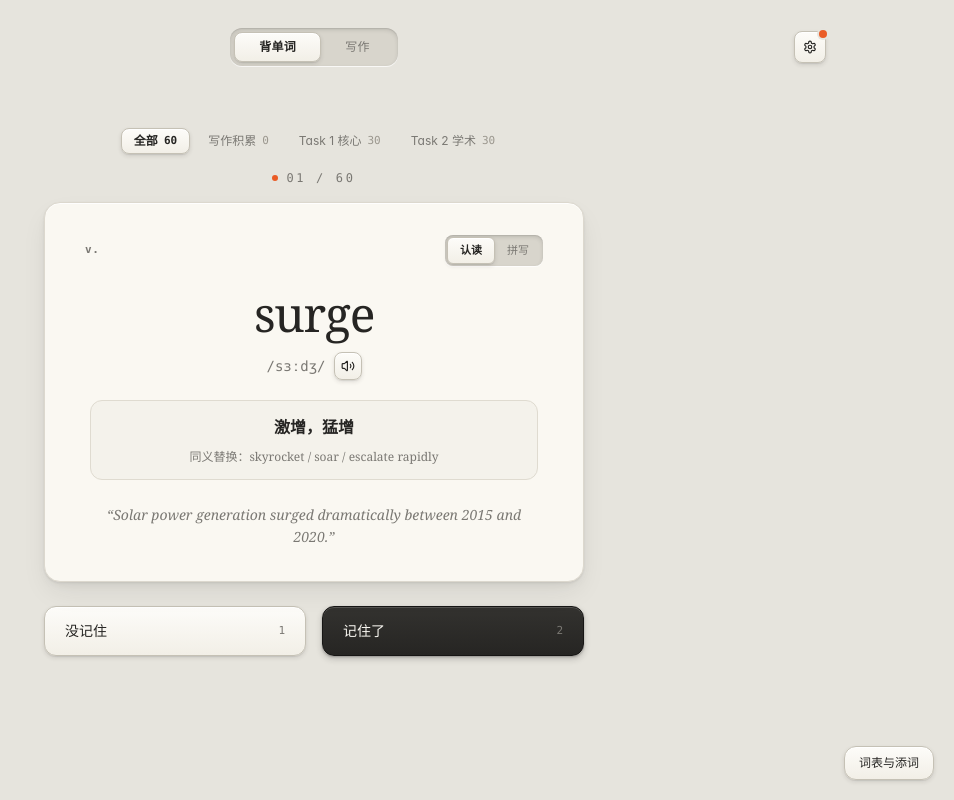
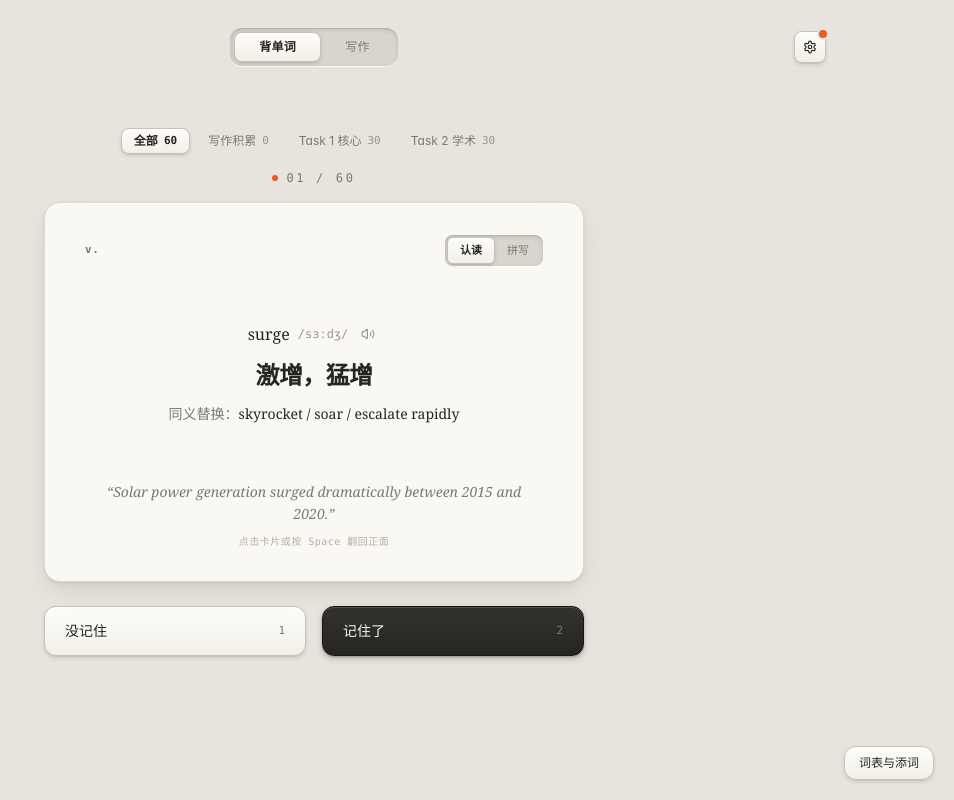
Before and after one commit to tianyeaichangge-png/ielts-studio, a React (Vite) app: page / in a window 1280 px wide. Both pictures are taken after a click on the element 640 px from the left and 392 px from the top of the page. Shown: the whole page, without its empty margins (326-1280 px from the left). Built offline with nearby package versions, Linux system fonts and the light colour scheme.

Commit message:
fix(vocabulary): restore pure card flip in recognize mode and fix synonyms polluted by originalError

```diff
--- a/src/App.tsx
+++ b/src/App.tsx
@@ -30,31 +30,61 @@ export function App() {
   useEffect(() => {
     const KNOWN_WORD_FIXES: Record<
       string,
-      { phonetic: string; pos: string; meaning?: string }
+      {
+        phonetic: string;
+        pos: string;
+        meaning?: string;
+        synonyms?: string[];
+      }
     > = {
       categories: {
         phonetic: '/ˈkætəɡəriz/',
         pos: 'n.',
         meaning: '类别，种类（category 的复数）',
+        synonyms: ['classifications', 'types'],
       },
       category: {
         phonetic: '/ˈkætəɡəri/',
         pos: 'n.',
         meaning: '类别，种类',
+        synonyms: ['classification', 'type'],
+      },
+      'scenic spots': {
+        phonetic: '',
+        pos: 'phrase',
+        meaning: '风景名胜，旅游景点',
+        synonyms: ['tourist attractions', 'landmarks'],
+      },
+      trajectory: {
+        phonetic: '/trəˈdʒektəri/',
+        pos: 'n.',
+        meaning: '轨迹，发展道路，趋势',
+        synonyms: ['trend', 'path', 'course'],
       },
       proportion: {
         phonetic: '/prəˈpɔːʃn/',
         pos: 'n.',
+        synonyms: ['percentage', 'share', 'ratio'],
       },
       significantly: {
         phonetic: '/sɪɡˈnɪfɪkəntli/',
         pos: 'adv.',
+        synonyms: ['considerably', 'markedly', 'substantially'],
       },
       dramatically: {
         phonetic: '/drəˈmætɪkli/',
         pos: 'adv.',
+        synonyms: ['sharply', 'drastically', 'steeply'],
       },
     };
+
+    const KNOWN_BAD_SYNONYMS = new Set([
+      'catogerise',
+      'catogerises',
+      'categorys',
+      'scenery spots',
+      'scenery spot',
+    ]);
 
     const existingWordsLower = new Set(
       vocabCards.map((c) => c.word.trim().toLowerCase())
@@ -69,18 +99,46 @@ export function App() {
       missingDefaults.length > 0 ||
       vocabCards.some((card) => {
         const lower = card.word.trim().toLowerCase();
+        const known = KNOWN_WORD_FIXES[lower];
         const hasFakePhonetic = /\/(academic|phrase|collocation)\//i.test(
           card.phonetic || ''
         );
         const hasFakePos = /^(acad\.|expr\.)$/i.test(card.partOfSpeech || '');
-        const needsKnownFix =
-          KNOWN_WORD_FIXES[lower] &&
-          card.phonetic !== KNOWN_WORD_FIXES[lower].phonetic;
+        const needsKnownPhoneticFix =
+          known && card.phonetic !== known.phonetic;
+
+        // Check if paraphrasing / synonyms is polluted by originalError or known bad words
+        const extractedErr =
+          card.originalError?.trim().toLowerCase() ||
+          card.exampleTranslation
+            ?.match(/将\s*[“"]([^”"]+)[”"]\s*升级为/)?.[1]
+            ?.trim()
+            .toLowerCase() ||
+          '';
+
+        const currentSyns = card.paraphrasing || [];
+        const hasPollutedSynonym = currentSyns.some((s) => {
+          const sl = s.trim().toLowerCase();
+          return (
+            KNOWN_BAD_SYNONYMS.has(sl) ||
+            (extractedErr && sl === extractedErr) ||
+            sl === lower
+          );
+        });
+
+        const needsKnownSynonymFix =
+          known?.synonyms &&
+          (currentSyns.length === 0 ||
+            hasPollutedSynonym ||
+            currentSyns.join('|') !== known.synonyms.join('|'));
+
         const missingCategory = !card.vocabCategory;
         return (
           hasFakePhonetic ||
           hasFakePos ||
-          Boolean(needsKnownFix) ||
+          Boolean(needsKnownPhoneticFix) ||
+          Boolean(hasPollutedSynonym) ||
+          Boolean(needsKnownSynonymFix) ||
           missingCategory
         );
       });
@@ -134,6 +192,18 @@ export function App() {
             }
           }
 
+          const errLower = (nextOriginalError || '').trim().toLowerCase();
+          const sanitizedSynonyms = known?.synonyms
+            ? known.synonyms
+            : (card.synonyms || card.paraphrasing || []).filter((s) => {
+                const sl = String(s).trim().toLowerCase();
+                if (!sl || sl.length > 36) return false;
+                if (sl === lower) return false;
+                if (errLower && sl === errLower) return false;
+                if (KNOWN_BAD_SYNONYMS.has(sl)) return false;
+                return true;
+              });
+
           const resolvedCategory: 'writing' | 'task1' | 'task2' =
             card.vocabCategory ||
             (card.fromWriting || card.isCustom
@@ -149,6 +219,8 @@ export function App() {
               known?.meaning && card.chineseMeaning.startsWith('高分替换：')
                 ? known.meaning
                 : card.chineseMeaning,
+            paraphrasing: sanitizedSynonyms,
+            synonyms: sanitizedSynonyms,
             originalError: nextOriginalError,
             vocabCategory: resolvedCategory,
           };
--- a/src/components/VocabularyModule.tsx
+++ b/src/components/VocabularyModule.tsx
@@ -40,13 +40,54 @@ const WORD_BOX_TABS: {
   { id: 'task2', label: 'Task 2 学术' },
 ];
 
-const FALLBACK_PHONETIC_DICT: Record<string, { phonetic: string; pos: string }> = {
-  categories: { phonetic: '/ˈkætəɡəriz/', pos: 'n.' },
-  category: { phonetic: '/ˈkætəɡəri/', pos: 'n.' },
-  proportion: { phonetic: '/prəˈpɔːʃn/', pos: 'n.' },
-  significantly: { phonetic: '/sɪɡˈnɪfɪkəntli/', pos: 'adv.' },
-  dramatically: { phonetic: '/drəˈmætɪkli/', pos: 'adv.' },
+const FALLBACK_PHONETIC_DICT: Record<
+  string,
+  { phonetic: string; pos: string; synonyms?: string[] }
+> = {
+  categories: {
+    phonetic: '/ˈkætəɡəriz/',
+    pos: 'n.',
+    synonyms: ['classifications', 'types'],
+  },
+  category: {
+    phonetic: '/ˈkætəɡəri/',
+    pos: 'n.',
+    synonyms: ['classification', 'type'],
+  },
+  'scenic spots': {
+    phonetic: '',
+    pos: 'phrase',
+    synonyms: ['tourist attractions', 'landmarks'],
+  },
+  trajectory: {
+    phonetic: '/trəˈdʒektəri/',
+    pos: 'n.',
+    synonyms: ['trend', 'path', 'course'],
+  },
+  proportion: {
+    phonetic: '/prəˈpɔːʃn/',
+    pos: 'n.',
+    synonyms: ['percentage', 'share', 'ratio'],
+  },
+  significantly: {
+    phonetic: '/sɪɡˈnɪfɪkəntli/',
+    pos: 'adv.',
+    synonyms: ['considerably', 'markedly', 'substantially'],
+  },
+  dramatically: {
+    phonetic: '/drəˈmætɪkli/',
+    pos: 'adv.',
+    synonyms: ['sharply', 'drastically', 'steeply'],
+  },
 };
+
+const KNOWN_ERRONEOUS_SYNONYMS = new Set([
+  'catogerise',
+  'catogerises',
+  'categorys',
+  'scenery spots',
+  'scenery spot',
+]);
 
 /**
  * Resolves which word-box category a card belongs to.
@@ -111,6 +152,34 @@ function getOriginalErrorText(card: VocabularyCard): string | null {
     return match[1].trim();
   }
   return null;
+}
+
+/**
+ * Returns strictly validated IELTS synonyms, ensuring originalError or misspelled words NEVER appear.
+ */
+function getCleanSynonyms(
+  card: VocabularyCard,
+  originalErrorText: string | null
+): string[] {
+  const lower = card.word.trim().toLowerCase();
+  if (FALLBACK_PHONETIC_DICT[lower]?.synonyms) {
+    return FALLBACK_PHONETIC_DICT[lower].synonyms!;
+  }
+  const errLower = (originalErrorText || card.originalError || '')
+    .trim()
+    .toLowerCase();
+  const rawList = card.synonyms?.length ? card.synonyms : card.paraphrasing || [];
+
+  return rawList
+    .map((s) => String(s).trim())
+    .filter((s) => {
+      if (!s || s.length > 36) return false;
+      const sl = s.toLowerCase();
+      if (sl === lower) return false;
+      if (errLower && sl === errLower) return false;
+      if (KNOWN_ERRONEOUS_SYNONYMS.has(sl)) return false;
+      return true;
+    });
 }
 
 /**
@@ -253,6 +322,11 @@ export const VocabularyModule: React.FC<VocabularyModuleProps> = ({
   const originalErrorText = useMemo(
     () => (activeCard ? getOriginalErrorText(activeCard) : null),
     [activeCard]
+  );
+  const cleanSynonyms = useMemo(
+    () =>
+      activeCard ? getCleanSynonyms(activeCard, originalErrorText) : [],
+    [activeCard, originalErrorText]
   );
 
   // Sync AI target category when user switches word-box
@@ -644,10 +718,12 @@ export const VocabularyModule: React.FC<VocabularyModuleProps> = ({
             </div>
 
             {/* =====================================================================
-                MODE 1: RECOGNIZE MODE (认读模式)
+                MODE 1: RECOGNIZE MODE (认读模式 — 纯粹正反面翻转 Card Flip)
                ===================================================================== */}
             {studyMode === 'recognize' ? (
-              <div className="my-auto flex flex-col items-center py-4">
+              !isMeaningRevealed ? (
+                /* CARD FRONT (正面：大号单词 + 音标发音) */
+                <div className="my-auto flex flex-col items-center py-6">
                   <h1
                     className={`font-serif font-normal tracking-tight text-[#262523] ${
                       isLongPhrase
@@ -658,8 +734,7 @@ export const VocabularyModule: React.FC<VocabularyModuleProps> = ({
                     {activeCard.word}
                   </h1>
 
-                {/* Phonetic + Pure en-GB Speaker Button */}
-                <div className="mt-3.5 inline-flex items-center gap-2 text-[#7A7873]">
+                  <div className="mt-4 inline-flex items-center gap-2 text-[#7A7873]">
                     {validPhonetic && (
                       <span className="font-mono text-sm">{validPhonetic}</span>
                     )}
@@ -673,35 +748,57 @@ export const VocabularyModule: React.FC<VocabularyModuleProps> = ({
                       <Volume2 className="h-3.5 w-3.5" />
                     </button>
                   </div>
+                </div>
+              ) : (
+                /* CARD BACK (背面：无内嵌灰框，直接在米白道林纸面上居中排版) */
+                <div className="my-auto flex flex-col items-center py-4">
+                  {/* 1. 顶部小字回显英文单词与音标 */}
+                  <div className="inline-flex items-center gap-2 text-[#7A7873]">
+                    <span className="font-serif text-base font-medium text-[#262523]">
+                      {activeCard.word}
+                    </span>
+                    {validPhonetic && (
+                      <span className="font-mono text-xs text-[#9B978E]">
+                        {validPhonetic}
+                      </span>
+                    )}
+                    <button
+                      type="button"
+                      onClick={(e) => handleSpeak(activeCard.word, e)}
+                      className="inline-flex h-6 w-6 items-center justify-center rounded text-[#9B978E] transition-colors hover:text-[#EA5B25]"
+                      title="朗读英式发音 (en-GB)"
+                      aria-label="朗读英式发音"
+                    >
+                      <Volume2 className="h-3.5 w-3.5" />
+                    </button>
+                  </div>
 
-                {/* Expandable Meaning + Original Error Warning */}
-                {isMeaningRevealed ? (
-                  <div className="mt-5 w-full max-w-md space-y-2.5 rounded-xl border border-[#DFDBD0] bg-[#F4F1EA]/85 px-5 py-3.5 text-center transition-all">
-                    <p className="text-base font-semibold text-[#262523]">
+                  {/* 2. 中央醒目展示中文释义 */}
+                  <h2 className="mt-3.5 text-2xl font-semibold tracking-tight text-[#262523]">
                     {activeCard.chineseMeaning}
+                  </h2>
+
+                  {/* 3. 下方展示真正的雅思同义替换（Synonyms，无则隐藏） */}
+                  {cleanSynonyms.length > 0 && (
+                    <p className="mt-3 font-serif text-sm text-[#7A7873]">
+                      同义替换：
+                      <span className="text-[#262523]">
+                        {cleanSynonyms.join(' / ')}
+                      </span>
                     </p>
+                  )}
 
+                  {/* 4. 原词误写/原表达警示（若来自写作批改） */}
                   {originalErrorText && (
-                      <div className="inline-flex items-center gap-1.5 rounded-md border border-[#E5C5B8] bg-[#FAF0EC] px-2.5 py-0.5 font-mono text-[11px] text-[#EA5B25]">
+                    <div className="mt-3 inline-flex items-center gap-1.5 rounded-md border border-[#E5C5B8] bg-[#FAF0EC] px-3 py-1 font-mono text-xs text-[#EA5B25]">
                       <span>原词误写/原表达：</span>
-                        <span className="line-through font-semibold">
+                      <span className="font-semibold line-through">
                         {originalErrorText}
                       </span>
                     </div>
                   )}
-
-                    {activeCard.paraphrasing.length > 0 && (
-                      <p className="font-serif text-xs text-[#7A7873]">
-                        同义替换：{activeCard.paraphrasing.join(' / ')}
-                      </p>
-                    )}
                 </div>
-                ) : (
-                  <div className="mt-5 font-mono text-[11px] tracking-wider text-[#B0ACA0]">
-                    [ 点击卡片或按 Space 查看中文释义 ]
-                  </div>
-                )}
-              </div>
+              )
             ) : (
               /* =====================================================================
                   MODE 2: SPELLING MODE (极简无框 · 单层底线 · 聚焦输入)
@@ -844,7 +941,8 @@ export const VocabularyModule: React.FC<VocabularyModuleProps> = ({
               </div>
             )}
 
-            {/* BOTTOM EXAMPLE SENTENCE (Cloze masked in Spelling Mode, full in Recognize Mode) */}
+            {/* BOTTOM EXAMPLE SENTENCE + FLIP HINT IN RECOGNIZE MODE */}
+            <div className="space-y-2">
               <p className="mx-auto max-w-md font-serif text-sm italic leading-relaxed text-[#7A7873] line-clamp-3">
                 “
                 {studyMode === 'spell' && spellStatus !== 'correct'
@@ -852,6 +950,14 @@ export const VocabularyModule: React.FC<VocabularyModuleProps> = ({
                   : activeCard.exampleSentence}
                 ”
               </p>
+              {studyMode === 'recognize' && (
+                <div className="font-mono text-[10px] tracking-wider text-[#B5B0A4]">
+                  {isMeaningRevealed
+                    ? '点击卡片或按 Space 翻回正面'
+                    : '点击卡片或按 Space 翻转背面'}
+                </div>
+              )}
+            </div>
           </div>
 
           {/* Two Physical Mechanical Buttons — ONLY rendered in Recognize Mode */}
--- a/src/components/WritingModule.tsx
+++ b/src/components/WritingModule.tsx
@@ -812,13 +812,26 @@ export const WritingModule: React.FC<WritingModuleProps> = ({
     report: WritingEvaluationReport
   ) => {
     const { headword, extraSynonyms } = parseUpgradedParts(item.upgraded);
-    const originalTerms = item.original
-      .split(/\s*[/|]\s*/)
-      .map((s) => s.trim())
-      .filter(Boolean);
-    const paraphrasingList = Array.from(
-      new Set([...extraSynonyms, ...originalTerms])
-    ).filter((s) => s.toLowerCase() !== headword.toLowerCase());
+    const forbiddenOriginals = new Set(
+      [
+        headword,
+        item.original,
+        item.originalError,
+        ...item.original.split(/\s*[/|]\s*/),
+      ]
+        .filter(Boolean)
+        .map((s) => String(s).trim().toLowerCase())
+    );
+
+    const rawAiSynonyms = Array.isArray(item.synonyms) ? item.synonyms : [];
+    const cleanSynonyms = Array.from(
+      new Set([...rawAiSynonyms, ...extraSynonyms].map((s) => String(s).trim()))
+    ).filter(
+      (s) =>
+        s.length > 0 &&
+        s.length <= 36 &&
+        !forbiddenOriginals.has(s.toLowerCase())
+    );
 
     const userSentence = findMatchingSentenceInEssay(
       report.essay,
@@ -847,8 +860,8 @@ export const WritingModule: React.FC<WritingModuleProps> = ({
         item.chineseMeaning ||
         item.contextExplanation.slice(0, 32),
       englishDefinition: item.contextExplanation,
-      paraphrasing:
-        paraphrasingList.length > 0 ? paraphrasingList : [item.original],
+      paraphrasing: cleanSynonyms,
+      synonyms: cleanSynonyms,
       exampleSentence: modifiedSentence,
       exampleTranslation: `原句对比：${userSentence}（将 “${item.original}” 升级为 “${item.upgraded}”）`,
       topicTag: report.topicTag || '来自写作批改',
@@ -868,6 +881,22 @@ export const WritingModule: React.FC<WritingModuleProps> = ({
       corr.corrected.split(',')[0] ||
       corr.corrected
     ).trim();
+
+    const forbiddenOriginals = new Set(
+      [targetPhrase, corr.original, corr.originalError]
+        .filter(Boolean)
+        .map((s) => String(s).trim().toLowerCase())
+    );
+
+    const rawAiSynonyms = Array.isArray(corr.synonyms) ? corr.synonyms : [];
+    const cleanSynonyms = Array.from(
+      new Set(rawAiSynonyms.map((s) => String(s).trim()))
+    ).filter(
+      (s) =>
+        s.length > 0 &&
+        s.length <= 36 &&
+        !forbiddenOriginals.has(s.toLowerCase())
+    );
 
     const rawPhonetic = (corr.phonetic || '').trim();
     const cleanPhonetic =
@@ -888,13 +917,14 @@ export const WritingModule: React.FC<WritingModuleProps> = ({
       partOfSpeech: cleanPos,
       chineseMeaning: corr.meaning || corr.chineseMeaning || corr.errorType,
       englishDefinition: corr.explanation,
-      paraphrasing: [corr.original.slice(0, 48)],
+      paraphrasing: cleanSynonyms,
+      synonyms: cleanSynonyms,
       exampleSentence: corr.corrected,
       exampleTranslation: `原句对比：${corr.original}`,
       topicTag: report.topicTag || '来自写作批改',
       isCustom: true,
       fromWriting: true,
-      originalError: (corr.originalError || corr.original || '').trim(),
+      originalError: (corr.originalError || '').trim(),
     });
   };
 
--- a/src/lib/geminiEvaluator.ts
+++ b/src/lib/geminiEvaluator.ts
@@ -109,6 +109,7 @@ export async function evaluateIeltsWriting({
    - "pos": 准确词性缩写（严格使用 "n." / "v." / "adj." / "adv." / "phrase"，严禁使用 "acad." 或 "expr."！）；
    - "meaning": 该推荐词的精准中文释义（同 chineseMeaning）；
    - "chineseMeaning": 该推荐词的精准中文释义；
+   - "synonyms": 额外提供 2~3 个与该推荐词同义的地道正确雅思学术词汇数组（如 ["classifications", "types"]，严禁把考生的错误原词 originalError 放进 synonyms！）；
    - "upgradedSentence": 将考生包含该词的原句用该高分推荐词改写后的完整正确英文例句；
    - "contextExplanation": 结合考生原句一针见血地说明原词存在的问题（如拼写错误、搭配不当、语体过口语）及升级理由。
 4. 在 errorCorrections 中：
@@ -120,6 +121,7 @@ export async function evaluateIeltsWriting({
    - "pos": keyExpression 的准确词性缩写（"n." / "v." / "adj." / "adv." / "phrase"）；
    - "meaning": 该核心表达的简明中文释义（同 chineseMeaning）；
    - "chineseMeaning": 该核心表达的简明中文释义；
+   - "synonyms": 额外提供 2~3 个与 keyExpression 同义的地道正确雅思词汇数组（严禁把考生的错误原词放进 synonyms！）；
    - "errorType": 具体错误类型（如：拼写错误 / 句子未写完残缺 / 主谓不一致 / 冠词与介词误用 / 句式单薄）；
    - "explanation": 针对该原句的具体纠错解析。
 
@@ -152,6 +154,7 @@ export async function evaluateIeltsWriting({
         "pos": "n. / v. / adj. / adv. / phrase",
         "meaning": "精准中文释义",
         "chineseMeaning": "精准中文释义",
+        "synonyms": ["地道雅思同义词1", "地道雅思同义词2"],
         "upgradedSentence": "基于考生原句改写后的完整正确英文例句",
         "contextExplanation": "为什么原词不妥及替换解析"
       }
@@ -172,6 +175,7 @@ export async function evaluateIeltsWriting({
         "pos": "n. / v. / adj. / adv. / phrase",
         "meaning": "该核心词/短语的中文释义",
         "chineseMeaning": "该核心词/短语的中文释义",
+        "synonyms": ["地道雅思同义词1", "地道雅思同义词2"],
         "errorType": "错误类型",
         "explanation": "具体语法/拼写纠错说明"
       }
--- a/src/types/ielts.ts
+++ b/src/types/ielts.ts
@@ -10,6 +10,7 @@ export interface VocabularyCard {
   chineseMeaning: string;
   englishDefinition: string;
   paraphrasing: string[];
+  synonyms?: string[];
   exampleSentence: string;
   exampleTranslation: string;
   topicTag: string;
@@ -39,6 +40,7 @@ export interface LexicalUpgradeItem {
   pos?: string;
   meaning?: string;
   chineseMeaning?: string;
+  synonyms?: string[];
   upgradedSentence?: string;
   contextExplanation: string;
 }
@@ -52,6 +54,7 @@ export interface GrammarCorrectionItem {
   pos?: string;
   meaning?: string;
   chineseMeaning?: string;
+  synonyms?: string[];
   errorType: string;
   explanation: string;
 }
```
Lines whose indentation alone changed are shown as unchanged.
